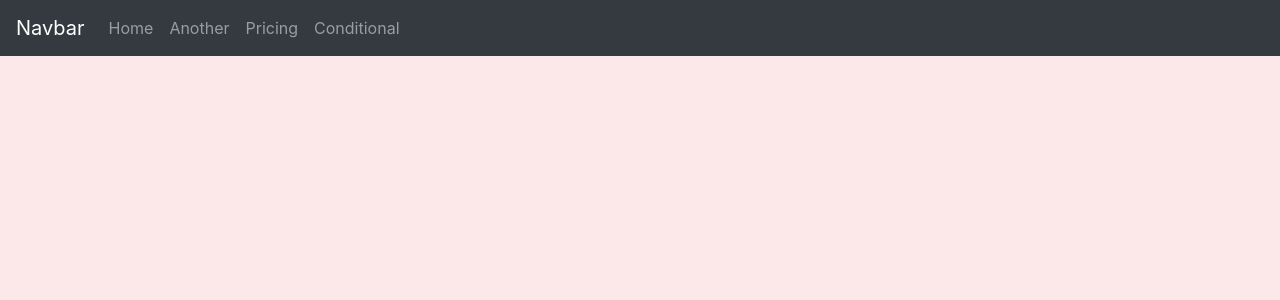
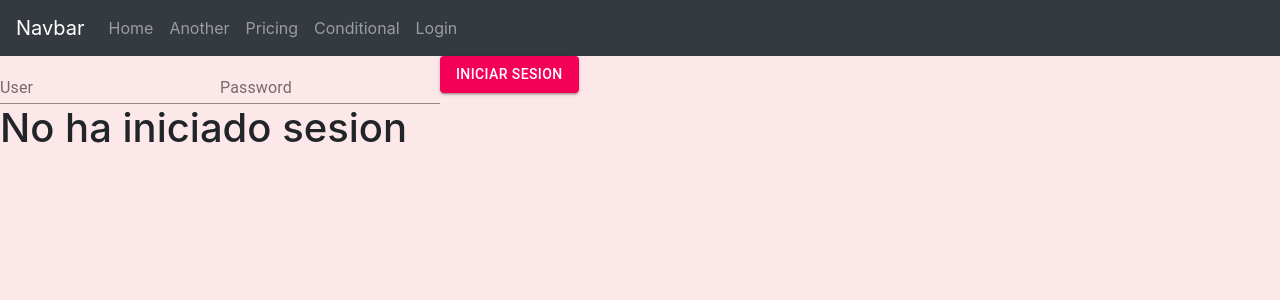
Before and after one commit to nicolas-mora/react-basico, a React (Create React App) app: page /login in a window 1280 px wide. Shown: the top 300 px of the page. Built offline with nearby package versions, Linux system fonts and the light colour scheme.

Commit message:
add Login component

```diff
--- a/src/App.js
+++ b/src/App.js
@@ -8,6 +8,7 @@ import HookState from "./components/HookState/HookState";
 import AnotherComponent from './components/AnotherComponent/AnotherComponent';
 import AnotherComponentCopy from "./components/AnotherComponentCopy/AnotherComponentCopy";
 import Conditional from "./components/Conditional/Conditional";
+import Login from './components/Login/Login'
 
 export default function App() {
   return (
@@ -19,6 +20,7 @@ export default function App() {
           <Nav.Link href="/another">Another</Nav.Link>
           <Nav.Link href="/anotherCopy">Pricing</Nav.Link>
           <Nav.Link href="/conditional">Conditional</Nav.Link>
+          <Nav.Link href="/login">Login</Nav.Link>
         </Nav>
       </Navbar>
       <Router>
@@ -36,6 +38,9 @@ export default function App() {
             <Conditional isLogged={true}/>
             <Conditional isLogged={false}/>
           </Route>
+          <Route path="/login">
+            <Login />
+          </Route>
         </Switch>
       </Router>
     </Fragment>
--- a/src/components/Conditional/Conditional.js
+++ b/src/components/Conditional/Conditional.js
@@ -1,7 +1,7 @@
 import React, { Fragment } from "react";
 
 
-const Conditional = ( props ) => {
+const Conditional = (props) => {
   console.log(props.isLogged)
 
   const Welcome = () => {
--- a/src/components/HookState/HookState.js
+++ b/src/components/HookState/HookState.js
@@ -1,5 +1,5 @@
 import React, { useState } from "react";
-import { Button, Form, Card } from "react-bootstrap";
+import { Button, Form } from "react-bootstrap";
 import Container from "../../shared/components/container/container";
 function HookState() {
   const [text, setText] = useState("Default value");
--- /dev/null
+++ b/src/components/Login/Login.js
@@ -0,0 +1,52 @@
+import React, { Fragment, useState } from "react";
+import TextField from '@material-ui/core/TextField';
+import Button from '@material-ui/core/Button';
+
+const Login = () => {
+    const [user, setUser] = useState('');
+    const [password, setPassword] = useState('');
+    const [logged, setLogged] = useState(false);
+
+    const Welcome = () => {
+        return (
+            <Fragment>
+                <h1>Bienvenido, {user} </h1>
+                <Button variant="contained" color="secondary" onClick={() => setLogged(false)}>
+                    Cerrar sesion
+                </Button>
+            </Fragment>
+        )
+    }
+
+    const Login = () => {
+        return (
+            <h1>No ha iniciado sesion</h1>
+        )
+    }
+
+    const validar = () => {
+        console.log(user, password)
+        if (!user || !password) console.log('No se han ingresado las credenciales')
+        else setLogged(true)
+    }
+    return (
+        <Fragment>
+            <form noValidate autoComplete="off">
+                <TextField onChange={(e) => setUser(e.target.value)} id="standard-basic" label="User" />
+                <TextField
+                    id="standard-password-input"
+                    label="Password"
+                    type="password"
+                    autoComplete="current-password"
+                    onChange={(e) => setPassword(e.target.value)}
+                />
+                <Button variant="contained" color="secondary" onClick={() => validar()}>
+                    Iniciar Sesion
+                </Button>
+                {logged ? <Welcome /> : <Login />}
+            </form>
+        </Fragment>
+    );
+}
+
+export default Login;
```
